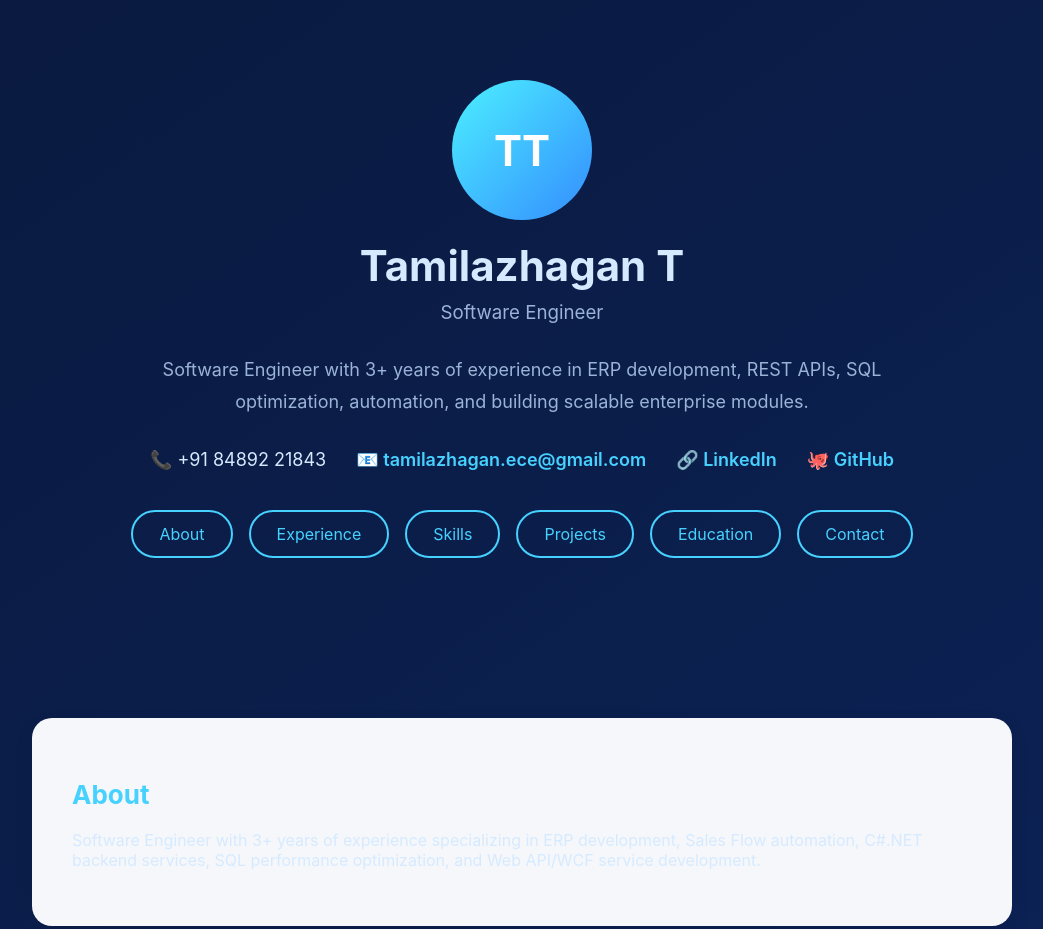
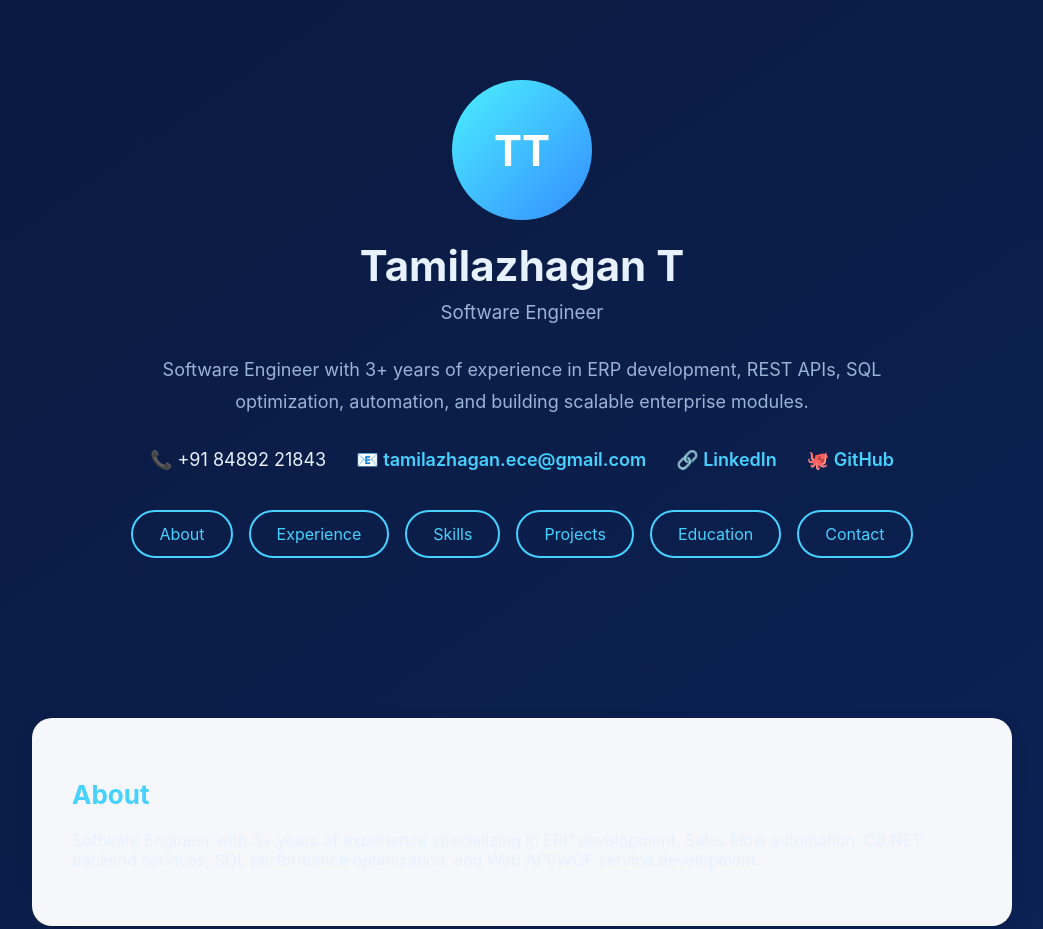
Before and after one commit to Tamilazhagan93/personal-website, a plain HTML site: page index.html in a window 1280 px wide. Shown: the top 929 px of the page, without its empty margins (118-1161 px from the left). Drawn offline with Linux system fonts and the light colour scheme.

Commit message:
Change body text color to #e8f1ff

```diff
--- a/index.html
+++ b/index.html
@@ -19,7 +19,7 @@
     body {
       margin: 0;
       background: linear-gradient(145deg, var(--bg1), var(--bg2));
-      color: var(--text-light);
+      color: #e8f1ff;
       text-align: center;
     }
 
```
